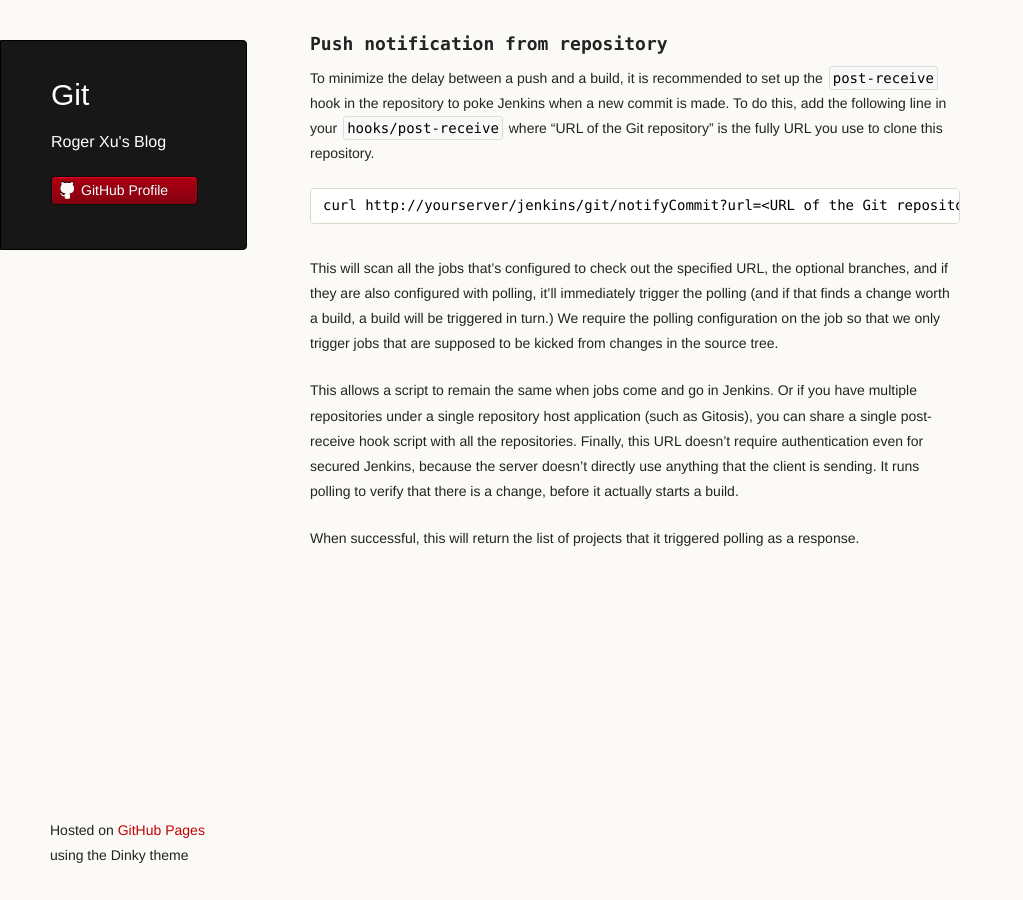
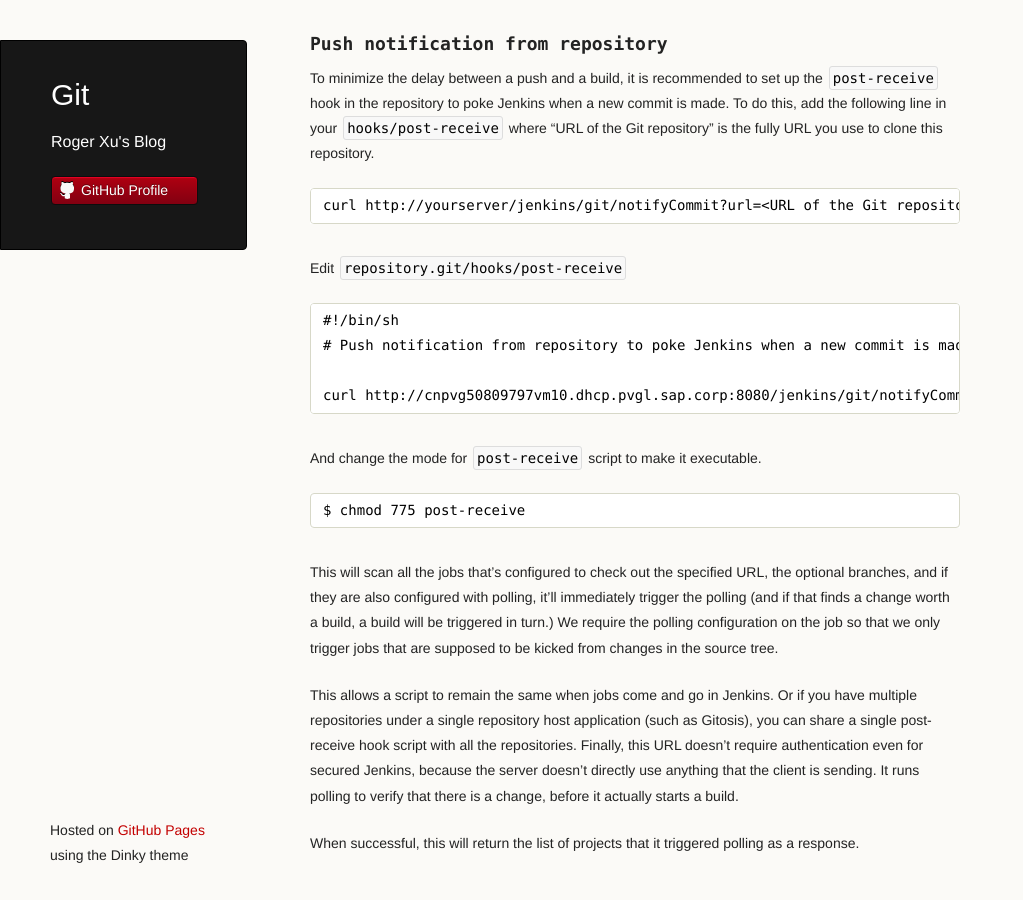
Before and after one commit to rogerxu/rogerxu.github.io, a Jekyll site: the page built from _posts/2012-09-27-git.md, in a window 1280 px wide and 900 px high, scrolled down 6010 px. Shown: the whole window, without its empty margins (0-1023 px from the left). Built offline with Jekyll 4.4.1, drawn with Linux system fonts in a browser that asks for light colours.

Commit message:
Add 'post-receive' hook for git post.

```diff
--- a/_posts/2012-09-27-git.md
+++ b/_posts/2012-09-27-git.md
@@ -218,6 +218,17 @@
     curl http://yourserver/jenkins/git/notifyCommit?url=<URL of the Git repository>[&branches=branch1[,branch2]*]
 
 
+Edit `repository.git/hooks/post-receive`
+
+    #!/bin/sh
+    # Push notification from repository to poke Jenkins when a new commit is made.
+
+    curl http://cnpvg50809797vm10.dhcp.pvgl.sap.corp:8080/jenkins/git/notifyCommit?url=ssh://git@cnpvg50809797vm10.dhcp.pvgl.sap.corp/~/tam-web.git
+
+And change the mode for `post-receive` script to make it executable.
+
+    $ chmod 775 post-receive
+
 This will scan all the jobs that's configured to check out the specified URL, the optional branches, and if they are also configured with polling, it'll immediately trigger the polling (and if that finds a change worth a build, a build will be triggered in turn.) We require the polling configuration on the job so that we only trigger jobs that are supposed to be kicked from changes in the source tree.
 
 This allows a script to remain the same when jobs come and go in Jenkins. Or if you have multiple repositories under a single repository host application (such as Gitosis), you can share a single post-receive hook script with all the repositories. Finally, this URL doesn't require authentication even for secured Jenkins, because the server doesn't directly use anything that the client is sending. It runs polling to verify that there is a change, before it actually starts a build.
```
